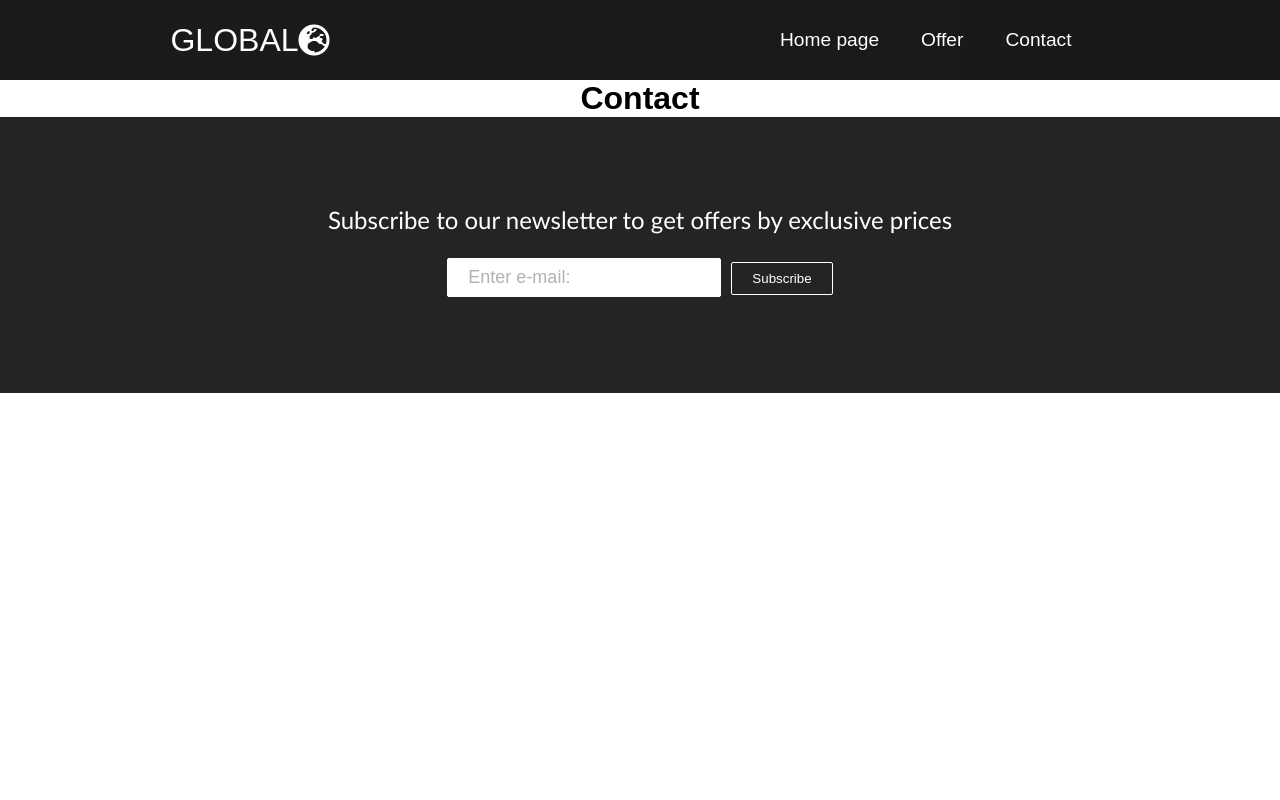
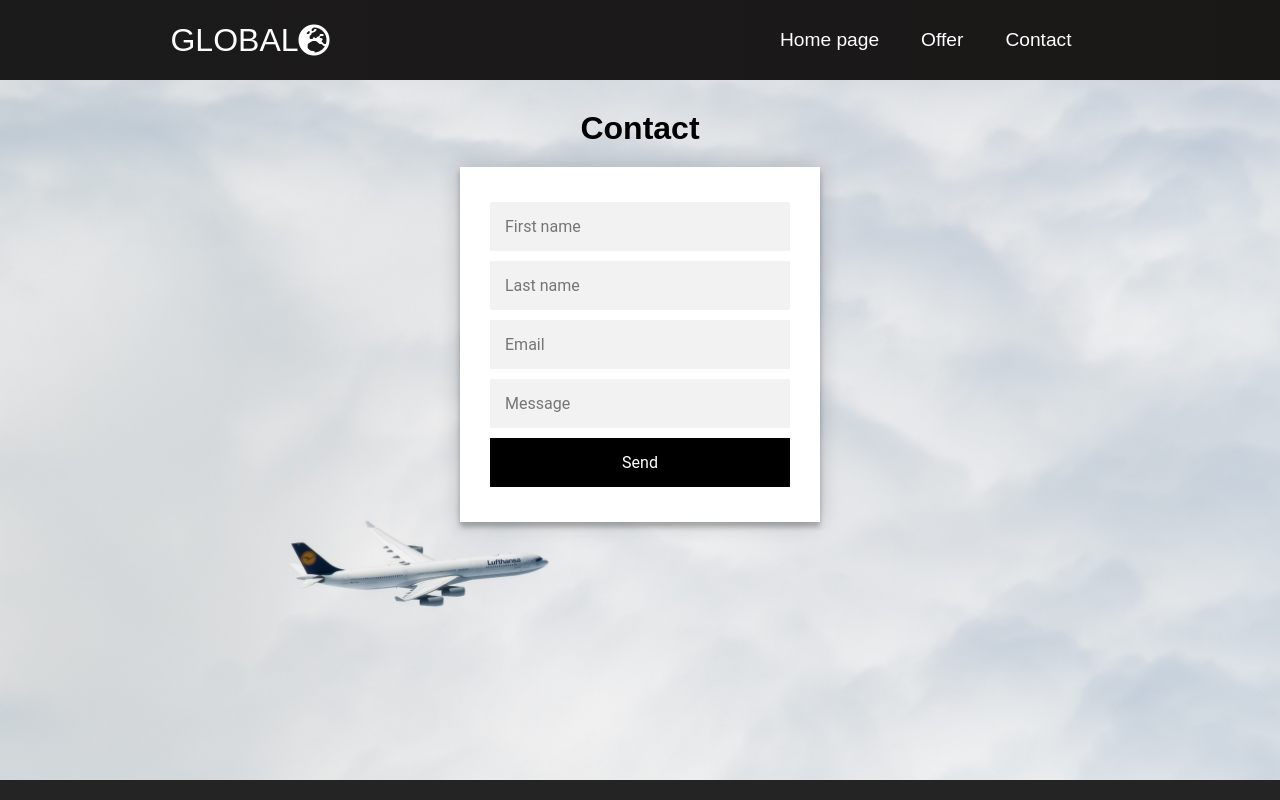
Before and after one commit to DavidCuturilo/ITEH_React, a React (Create React App) app: page /contact in a window 1280 px wide. Shown: the top 800 px of the page. Built offline with nearby package versions, Linux system fonts and the light colour scheme.

Commit message:
New form created on contact page

```diff
--- /dev/null
+++ b/src/components/Form.css
@@ -0,0 +1,61 @@
+.bodyF{
+
+    align-items: center;
+    flex-direction: column;
+    display: flex;
+ }
+ .form-container {
+     width: 360px;
+     background-color: white;
+     margin: 20px;
+     box-shadow: 0 0 20px 0 rgba(0, 0, 0, 0.2), 0 5px 5px 0 rgba(0, 0, 0, 0.24);
+     padding: 20px;
+   }
+
+   .register-form {
+     display: flex;
+     flex-direction: column;
+     justify-content: space-evenly;
+     padding: 10px;
+   }
+
+   .success-message {
+     font-family: "Roboto", sans-serif;
+     background-color: #3f89f8;
+     padding: 15px;
+     color: white;
+   }
+
+   .form-field {
+     margin: 5px 0 5px 0;
+     padding: 15px;
+     font-size: 16px;
+     border: 0;
+     font-family: "Roboto", sans-serif;
+   }
+
+   span {
+     font-family: "Roboto", sans-serif;
+     font-size: 14px;
+     color: red;
+     margin-bottom: 15px;
+   }
+
+   input {
+     background: #f2f2f2;
+   }
+
+   .error {
+     border-style: solid;
+     border: 2px solid #ffa4a4;
+   }
+
+   button {
+     background: #000;
+     color: white;
+     cursor: pointer;
+   }
+
+   button:disabled {
+     cursor: default;
+   }
--- /dev/null
+++ b/src/components/Form.js
@@ -0,0 +1,50 @@
+import React from 'react'
+import './Form.css'
+
+function Form() {
+    return (
+        <div className='bodyF'>
+        <div className="form-container">
+          <form className="register-form">
+
+            <input
+              id="first-name"
+              className="form-field"
+              type="text"
+              placeholder="First name"
+              name="firstName"
+            />
+
+            <input
+              id="last-name"
+              className="form-field"
+              type="text"
+              placeholder="Last name"
+              name="lastName"
+            />
+
+            <input
+              id="email"
+              className="form-field"
+              type="text"
+              placeholder="Email"
+              name="email"
+            />
+             <input
+              id="message"
+              className="form-field"
+              type="text"
+              placeholder="Message"
+              name="message"
+            />
+
+            <button className="form-field" type="submit">
+              Send
+            </button>
+          </form>
+        </div>
+        </div>
+    );
+}
+
+export default Form;
--- a/src/pages/Contact.js
+++ b/src/pages/Contact.js
@@ -1,11 +1,15 @@
 import React from 'react'
 import '../App.css'
 import Footer from '../components/Footer'
+import Form from '../components/Form'
 
 export default function Contact(){
     return(
         <>
-            <h1 className='contact'>Contact</h1>
+            <div className='body'>
+                <h1> Contact </h1>
+                <Form/>
+            </div>
             <Footer/>
         </>
    )
```
